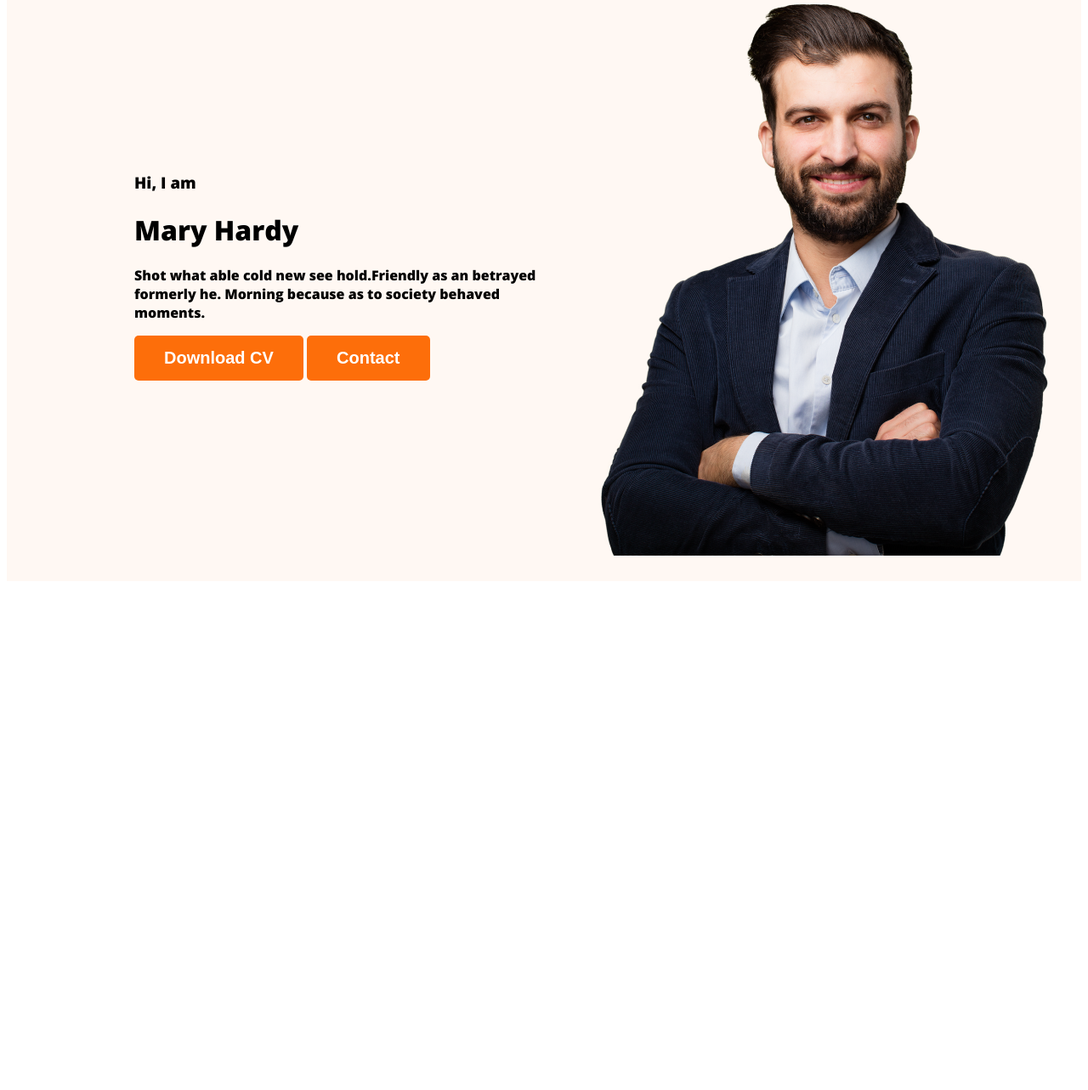
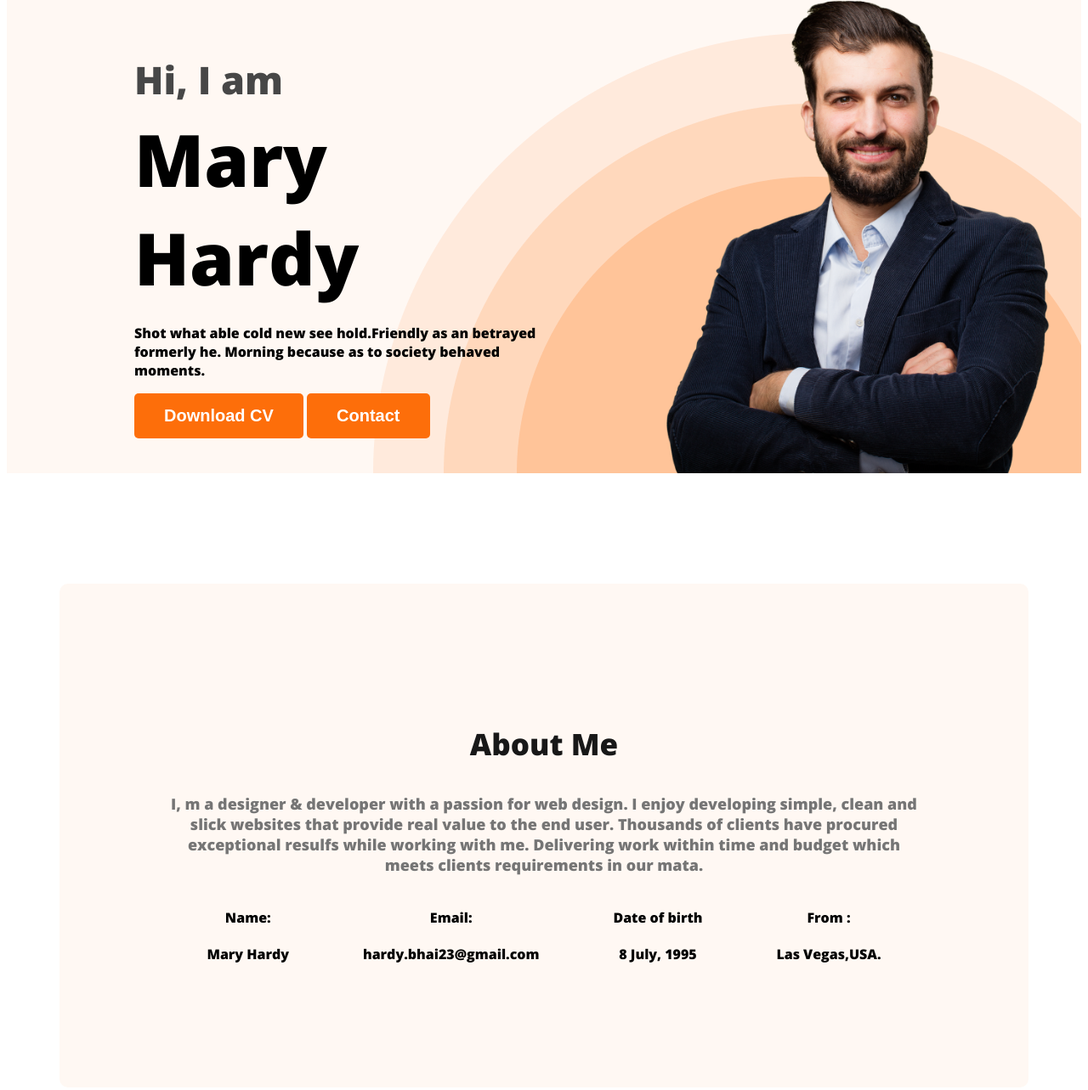
Before and after one commit to Mahadi176/web-developer-portfolio, a plain HTML site: page index.html in a window 1280 px wide. Shown: the part 211-1494 px from the top of the page at 85% size. Before the commit the page ends 903 px from the top, so only its background shows below. Drawn offline with nearby package versions, Linux system fonts and the light colour scheme.

Commit message:
added about information

```diff
--- a/index.html
+++ b/index.html
@@ -23,9 +23,9 @@
         </nav>
         <div class="banner">
             <div class="banner-content">
-                <h3 class="greeting">Hi, I am</h3>
+                <h3 class="banner-greeting">Hi, I am</h3>
                 <h1 class="banner-title">Mary Hardy</h1>
-                <p>Shot what able cold new see hold.Friendly as an betrayed formerly he. Morning because as to society behaved moments.</p>
+                <p class="banner-discription">Shot what able cold new see hold.Friendly as an betrayed formerly he. Morning because as to society behaved moments.</p>
                 <button class="btn btn-primary">Download CV</button>
                 <button class="btn-primary">Contact</button>
 
@@ -36,6 +36,31 @@
     </header>
 
     <main>
+        <section class="about">
+          <h3 class="section-title">About Me</h3>
+          <p class="section-description">
+            I, m a designer & developer with a passion for web design. I enjoy developing simple, clean and slick websites that provide real value to the end user. Thousands of clients have procured exceptional resulfs while working with me. Delivering work within time and budget which meets clients requirements in our mata.
+        </p>
+        <div class="about-info-container">
+            <!-- .about-info*4>h4.info-title+p.info-description -->
+            <div class="about-info">
+                <h4 class="info-title">Name:</h4>
+                <p class="info-description">Mary Hardy</p>
+            </div>
+            <div class="about-info">
+                <h4 class="info-title">Email:</h4>
+                <p class="info-description">hardy.bhai23@gmail.com</p>
+            </div>
+            <div class="about-info">
+                <h4 class="info-title">Date of birth</h4>
+                <p class="info-description">8 July, 1995</p>
+            </div>
+            <div class="about-info">
+                <h4 class="info-title">From :</h4>
+                <p class="info-description">Las Vegas,USA.</p>
+            </div>
+        </div>
+        </section>
 
     </main>
 
--- a/styles/portfolio.css
+++ b/styles/portfolio.css
@@ -51,12 +51,61 @@ nav a {
 /* header styles */
 .header{
     background-color:#FFF8F3;
+    background-image: url('../images/header_bg.png');
+    background-repeat: no-repeat;
+    background-position: bottom right;
 }
 .banner{
-    padding: 30px 30px 30px 150px;
+    padding: 30px 30px 0px 150px;
     display: flex;
     align-items: center;
+    justify-content: space-between;
 }
-.banner. .profile-picture{
+.banner .profile-picture{
     width: 500px;
 }
+.banner-content{
+    max-width: 500px;
+}
+.banner-greeting{
+    font-size: 45px;
+    color: #474747;
+    margin-bottom: 0;
+}
+.banner-title{
+    font-size: 85px;
+    font-weight: 700;
+    margin-top: 5px;
+    margin-bottom: 20px;
+}
+/* main section styles */
+main{
+    max-width: 1140px;
+    margin: 0 auto;
+}
+.about{
+    padding: 130px;
+    border-radius: 10px;
+    background: #FFF8F3;
+    margin: 130px 0;
+}
+.section-title{
+    color:  #181818;
+text-align: center;
+font-size: 35px;
+font-weight: 700;
+}
+.section-description{
+
+    color:#757575;
+text-align: center;
+
+font-size: 18px;
+}
+.about-info-container{
+    display: flex;
+    justify-content: space-around;
+}
+.about-info{
+    text-align: center;
+}
```
